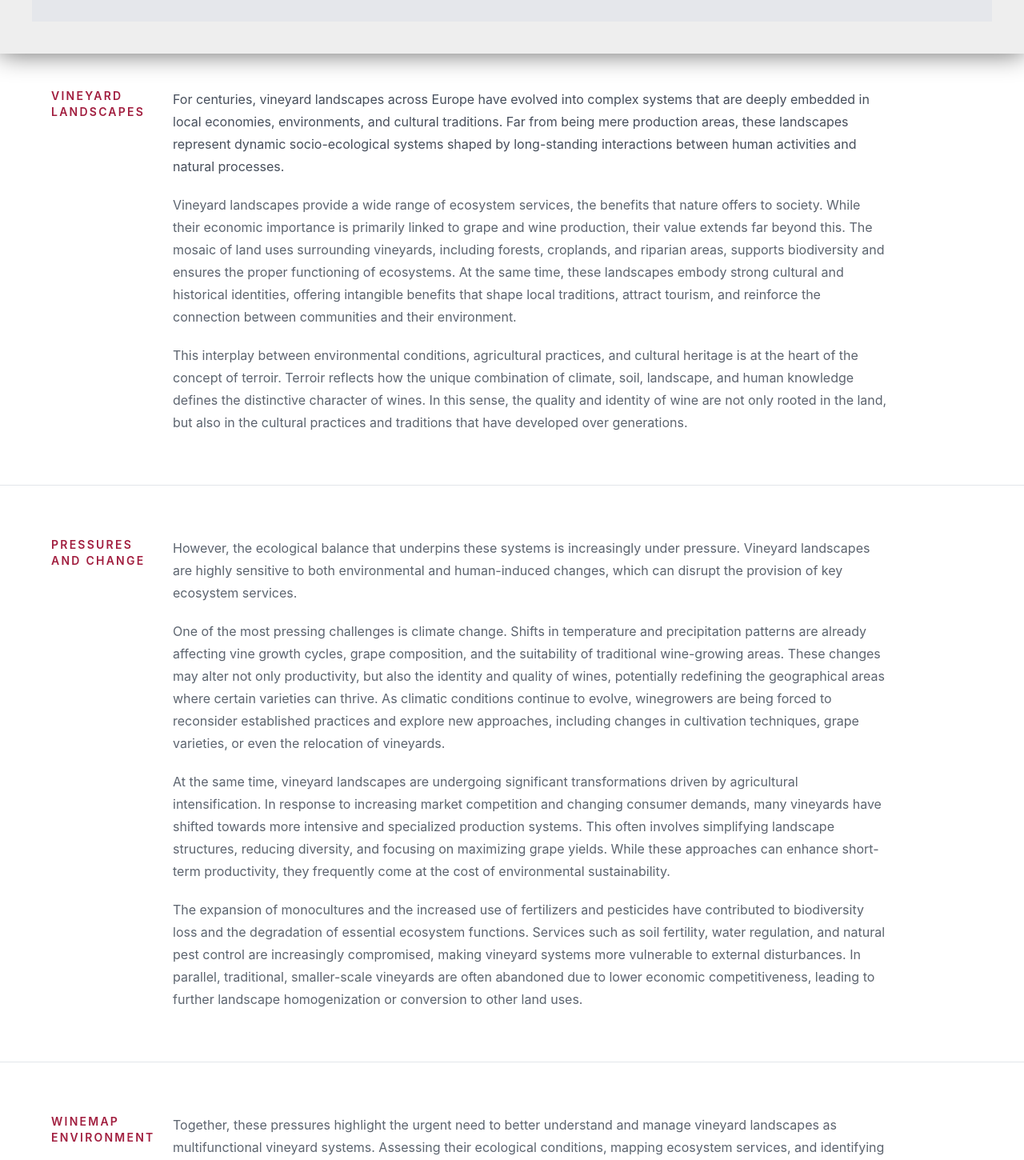
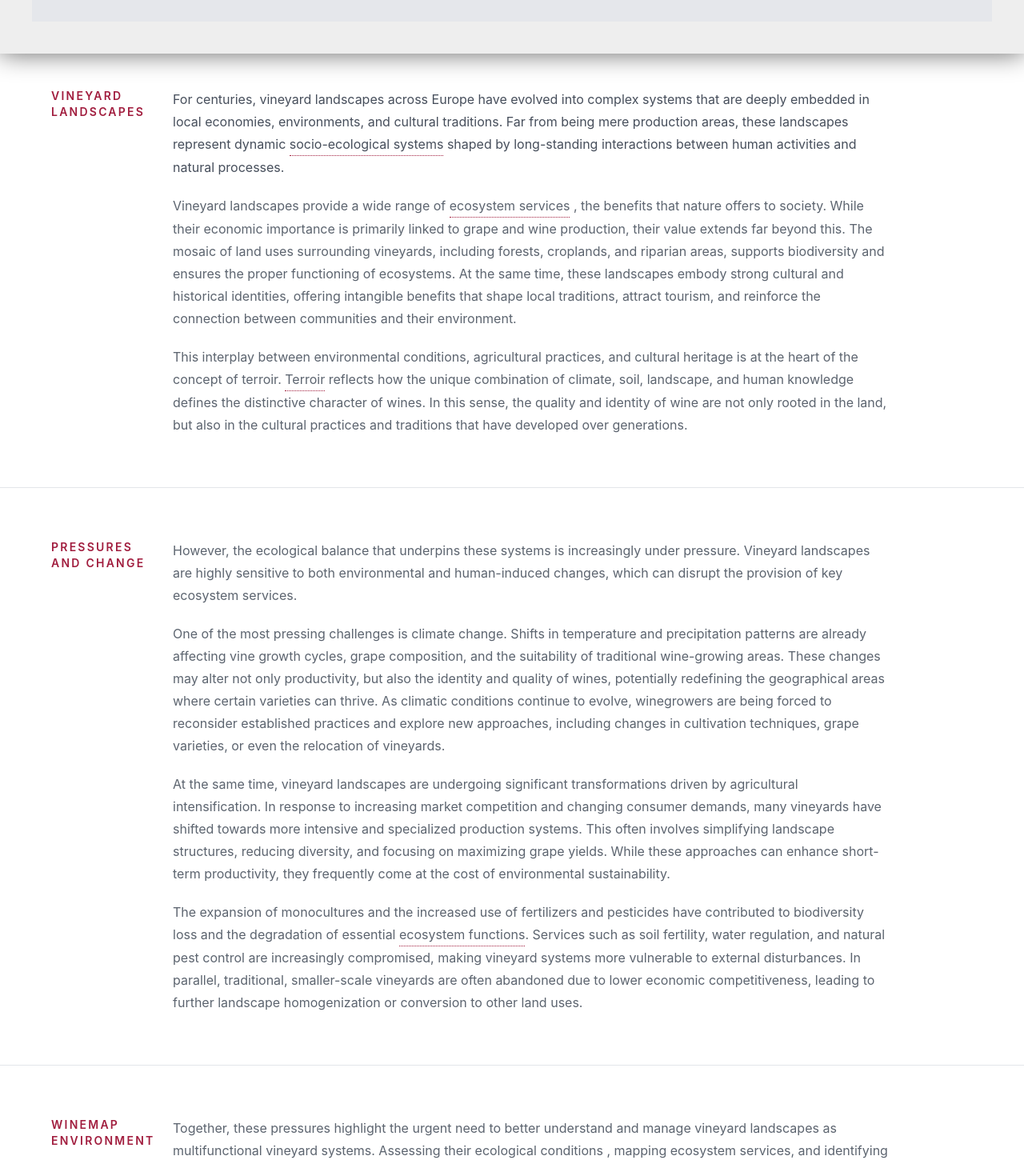
Before and after one commit to Eurac-Research/winemap, a Next.js app: page /climate-environment in a window 1280 px wide. Shown: the part 733-2183 px from the top of the page at 80% size. Built offline with nearby package versions, Linux system fonts and the light colour scheme.

Commit message:
add glossary definitions to climate-environment page

```diff
--- a/src/app/climate-environment/page.tsx
+++ b/src/app/climate-environment/page.tsx
@@ -8,29 +8,8 @@ import {
   ShieldAlert,
   ThermometerSun,
 } from "lucide-react";
-
+import { GlossaryTermPopover } from "@/components/glossary/glossaryTerm";
 import ImageComparisonSlider from "@/components/ImageComparisonSlider";
-
-const landscapeValues = [
-  {
-    title: "Ecosystem services",
-    description:
-      "Vineyard landscapes support grape production, biodiversity, soil functions, water regulation, and natural pest control.",
-    icon: Leaf,
-  },
-  {
-    title: "Terroir and identity",
-    description:
-      "Climate, soil, landscape, and human knowledge shape the distinctive character and cultural identity of wines.",
-    icon: Layers,
-  },
-  {
-    title: "Climate-related risks",
-    description:
-      "Changing temperature and precipitation patterns affect vine growth, grape composition, and the suitability of wine-growing areas.",
-    icon: ShieldAlert,
-  },
-];
 
 const discoverMoreLinks =
   mainAreas
@@ -97,13 +76,15 @@ export default function ClimateEnvironmentPage() {
                 For centuries, vineyard landscapes across Europe have evolved
                 into complex systems that are deeply embedded in local
                 economies, environments, and cultural traditions. Far from being
-                mere production areas, these landscapes represent dynamic
-                socio-ecological systems shaped by long-standing interactions
+                mere production areas, these landscapes represent dynamic{" "}
+                <GlossaryTermPopover id='socio-ecological-system'>socio-ecological systems</GlossaryTermPopover>{" "}
+                shaped by long-standing interactions
                 between human activities and natural processes.
               </p>
 
               <p className="leading-7">
-                Vineyard landscapes provide a wide range of ecosystem services,
+                Vineyard landscapes provide a wide range of{" "}
+                <GlossaryTermPopover id='ecosystem-services'>ecosystem services</GlossaryTermPopover>{" "},
                 the benefits that nature offers to society. While their economic
                 importance is primarily linked to grape and wine production,
                 their value extends far beyond this. The mosaic of land uses
@@ -119,7 +100,9 @@ export default function ClimateEnvironmentPage() {
               <p className="leading-7">
                 This interplay between environmental conditions, agricultural
                 practices, and cultural heritage is at the heart of the concept
-                of terroir. Terroir reflects how the unique combination of
+                of terroir. {" "}
+                <GlossaryTermPopover id='terroir'>Terroir</GlossaryTermPopover>{" "}
+                reflects how the unique combination of
                 climate, soil, landscape, and human knowledge defines the
                 distinctive character of wines. In this sense, the quality and
                 identity of wine are not only rooted in the land, but also in
@@ -160,7 +143,8 @@ export default function ClimateEnvironmentPage() {
 
               <p className="leading-7">
                 At the same time, vineyard landscapes are undergoing significant
-                transformations driven by agricultural intensification. In
+                transformations driven by{" "}
+                <GlossaryTermPopover id='intensification'>agricultural intensification</GlossaryTermPopover>. In
                 response to increasing market competition and changing consumer
                 demands, many vineyards have shifted towards more intensive and
                 specialized production systems. This often involves simplifying
@@ -173,7 +157,8 @@ export default function ClimateEnvironmentPage() {
               <p className="leading-7">
                 The expansion of monocultures and the increased use of
                 fertilizers and pesticides have contributed to biodiversity loss
-                and the degradation of essential ecosystem functions. Services
+                and the degradation of essential{" "}
+                <GlossaryTermPopover id='ecosystem-functions'>ecosystem functions</GlossaryTermPopover>. Services
                 such as soil fertility, water regulation, and natural pest
                 control are increasingly compromised, making vineyard systems
                 more vulnerable to external disturbances. In parallel,
@@ -195,7 +180,9 @@ export default function ClimateEnvironmentPage() {
               <p className="leading-7">
                 Together, these pressures highlight the urgent need to better
                 understand and manage vineyard landscapes as multifunctional
-                vineyard systems. Assessing their ecological conditions, mapping
+                vineyard systems. Assessing their{" "}
+                <GlossaryTermPopover id='ecological-conditions'>ecological conditions</GlossaryTermPopover>{" "}
+                , mapping
                 ecosystem services, and identifying areas of vulnerability are
                 essential steps toward more sustainable and resilient
                 viticulture.
--- a/src/content/glossary.ts
+++ b/src/content/glossary.ts
@@ -51,6 +51,12 @@ export const glossaryTerms: GlossaryTerm[] = [
     term: "Ecosystem services",
     definition:
       "Benefits nature provides to humans, such as soil fertility, water regulation, or pest control in vineyards.",
+  },
+  {
+    id: "ecosystem-functions",
+    term: "Ecosystem functions",
+    definition:
+      "Ecosystem functions are the physical, chemical, and biological processes that occur within an ecosystem, such as energy flow, primary production, and nutrient cycling.",
   },
   {
     id: "ecosystem-based-adaptation",
@@ -251,4 +257,22 @@ export const glossaryTerms: GlossaryTerm[] = [
     definition:
       "The specific roles and spaces that organisms occupy within an ecosystem, encompassing both their physical environment and the various interactions they engage in with other species and their surroundings.",
   },
+  {
+    id: "socio-ecological-system",
+    term: "Socio-ecological system",
+    definition:
+      "Socio-ecological systems are integrated systems in which humans are part of nature and where cultural, social, economic, and ecological components interact around the provision of ecosystem services"
+  },
+  {
+    id: "terroir",
+    term: "Terroir",
+    definition:
+      "The relationship between the characteristics of an agricultural product, such as quality, taste and style, and its geographic origin, including environmental and human factors, which might influence these characteristic"
+  },
+  {
+    id: "ecological-conditions",
+    term: "Ecological conditions",
+    definition:
+      "The overall state of ecological systems, which includes their physical, chemical, and biological characteristics and the processes and interactions that connect them."
+  }
 ];
```
